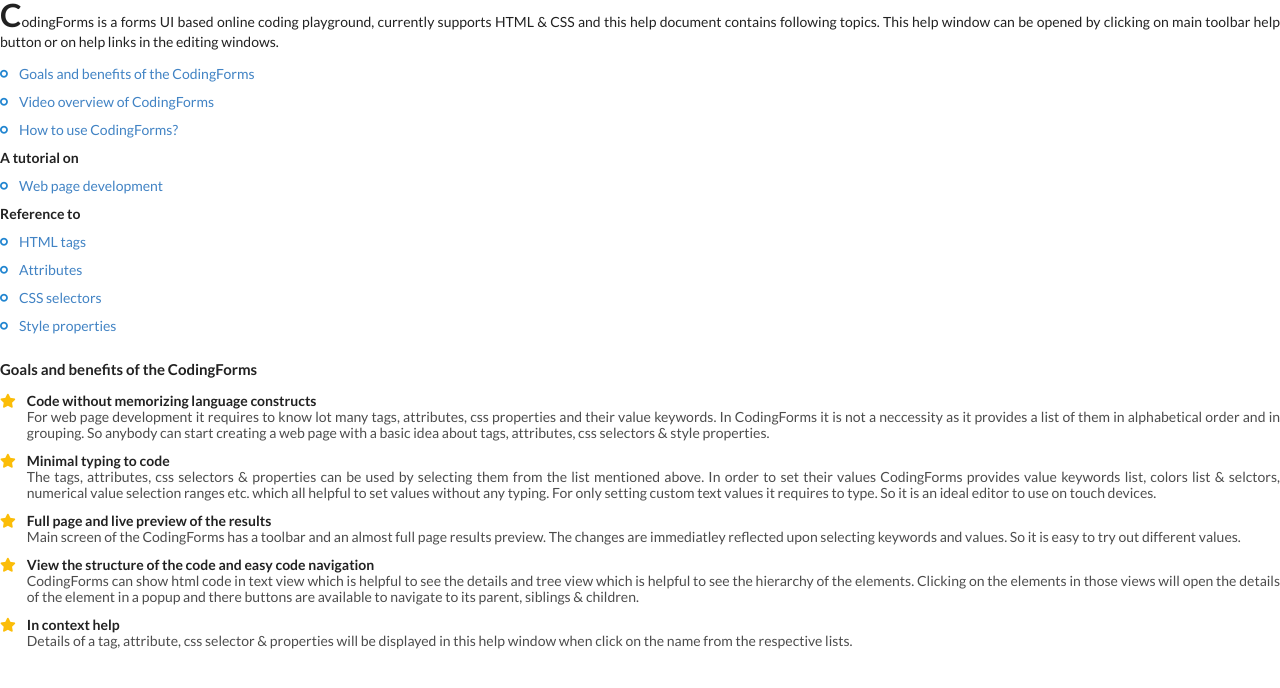
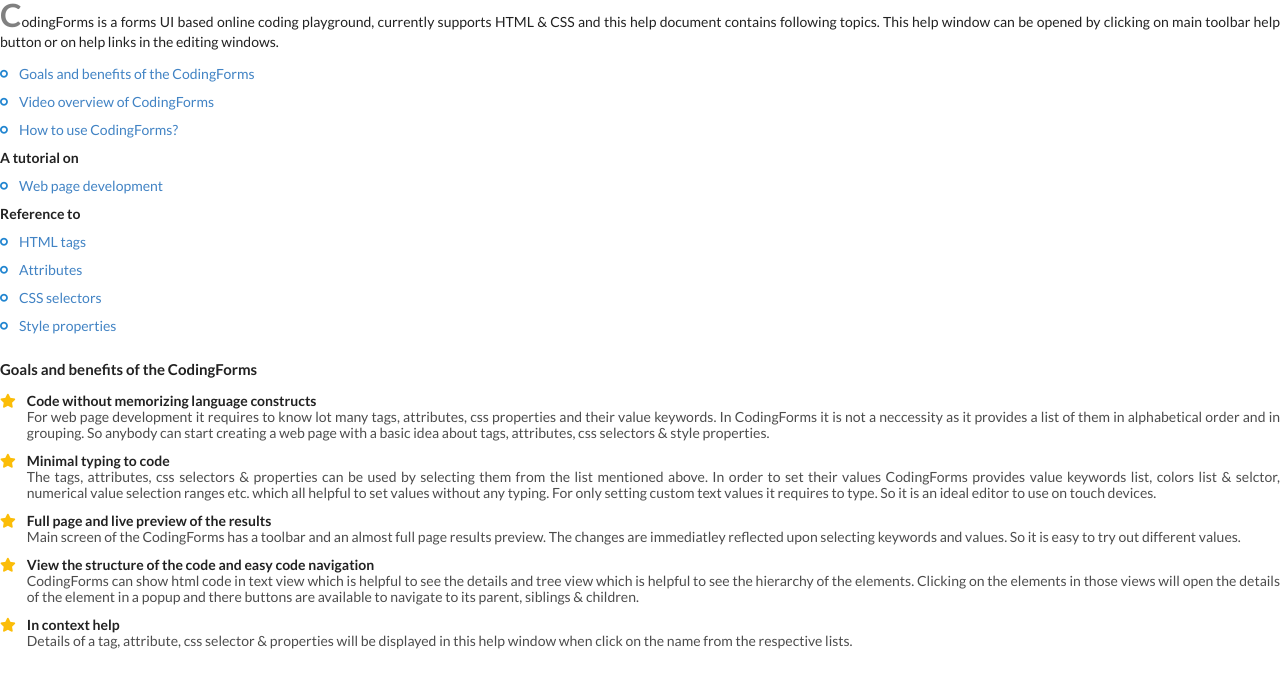
Before and after one commit to codingformshelp/codingformshelp.github.io, a Jekyll site: the page built from welcome.md, in a window 1280 px wide. Shown: the top 688 px of the page. Built offline with Jekyll 4.4.1, drawn with Linux system fonts in a browser that asks for light colours; nearby versions of some CDN libraries.

Commit message:
rearrange

```diff
--- a/_layouts/default.html
+++ b/_layouts/default.html
@@ -1,6 +1,7 @@
 <html>
     <head>
         <link rel="stylesheet" href="https://cdnjs.cloudflare.com/ajax/libs/semantic-ui/2.3.1/semantic.min.css">
+        <link rel="stylesheet" href="/assets/styles.css">
         <script type="text/javascript" src="https://cdnjs.cloudflare.com/ajax/libs/jquery/3.3.1/jquery.min.js"></script>
         <script type="text/javascript" src="https://cdnjs.cloudflare.com/ajax/libs/semantic-ui/2.3.1/semantic.min.js"></script>
     </head>
--- a/_includes/styles.css
+++ b/assets/styles.css
@@ -15,8 +15,3 @@
 	border-radius: 5px;
 	background-color: rgba(0, 0, 0, 0.25);
 }
-
-.firstp::first-letter {
-    font-size: xx-large;
-    font-weight: bold;
-}
--- a/welcome.md
+++ b/welcome.md
@@ -2,7 +2,11 @@
 layout: default
 ---
 <style type="text/css">
-  {% include styles.css %}
+  .firstp::first-letter {
+    font-size: xx-large;
+    font-weight: bold;
+    color: gray;
+  }
 </style>
 {::nomarkdown}
   <p class="firstp" style="text-align: justify; padding-top: 5px;">CodingForms is a forms UI based online coding playground, currently supports HTML & CSS and this help document contains following topics. This help window can be opened by clicking on main toolbar help button or on help links in the editing windows.</p>
@@ -15,7 +19,7 @@ layout: default
       <i class="genderless blue icon"></i>
       <div class="content">Video overview of CodingForms</div>
     </a>
-    <a class="item">
+    <a class="item" href="howtousecf.html">
       <i class="genderless blue icon"></i>
       <div class="content">How to use CodingForms?</div>
     </a>
@@ -66,7 +70,7 @@ layout: default
       <div class="content">
         <div class="header">Minimal typing to code</div>
         <div class="description" style="text-align: justify;">
-          The tags, attributes, css selectors & properties can be used by selecting them from the list mentioned above. In order to set their values CodingForms provides value keywords list, colors list & selctors, numerical value selection ranges etc. which all helpful to set values without any typing. For only setting custom text values it requires to type. So it is an ideal editor to use on touch devices.
+          The tags, attributes, css selectors & properties can be used by selecting them from the list mentioned above. In order to set their values CodingForms provides value keywords list, colors list & selctor, numerical value selection ranges etc. which all helpful to set values without any typing. For only setting custom text values it requires to type. So it is an ideal editor to use on touch devices.
         </div>
       </div>
     </div>
```
Also changed, not shown: howtousecf.md (added, +4 -0 lines).
